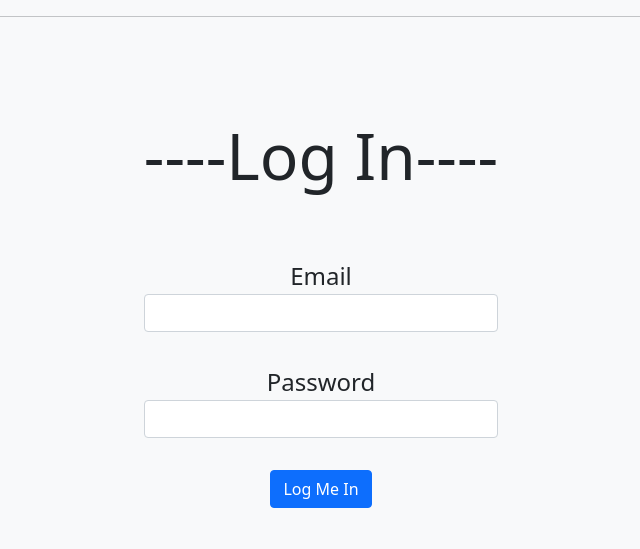
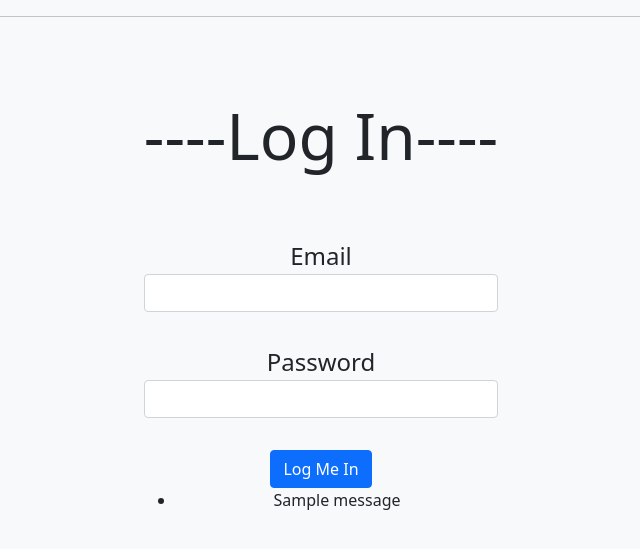
Before and after one commit to RokerDev/ToDoListWebApp, a Flask app: page /login in a window 1280 px wide. Shown: the part 90-639 px from the top of the page, without its empty margins (319-959 px from the left). Run offline with Flask 2, Linux system fonts and the light colour scheme; tables that the repository leaves empty hold one stand-in row (values such as "Sample post"); one stand-in notice (Sample message) is shown; some libraries are stand-ins or nearby versions.

Commit message:
add showing flash messages to login template

```diff
--- a/templates/login.html
+++ b/templates/login.html
@@ -6,8 +6,13 @@
 
 
     <div>
-      <h1>----Log In----</h1>
-      {{ wtf.quick_form(form, novalidate=True, button_map={"submit": "primary"}) }}
+        <h1>----Log In----</h1>
+        {{ wtf.quick_form(form, novalidate=True, button_map={"submit": "primary"}) }}
+        <ul>
+        {% for message in get_flashed_messages() %}
+            <li>{{message}}</li>
+        {% endfor %}
+        </ul>
     </div>
 
 
```
